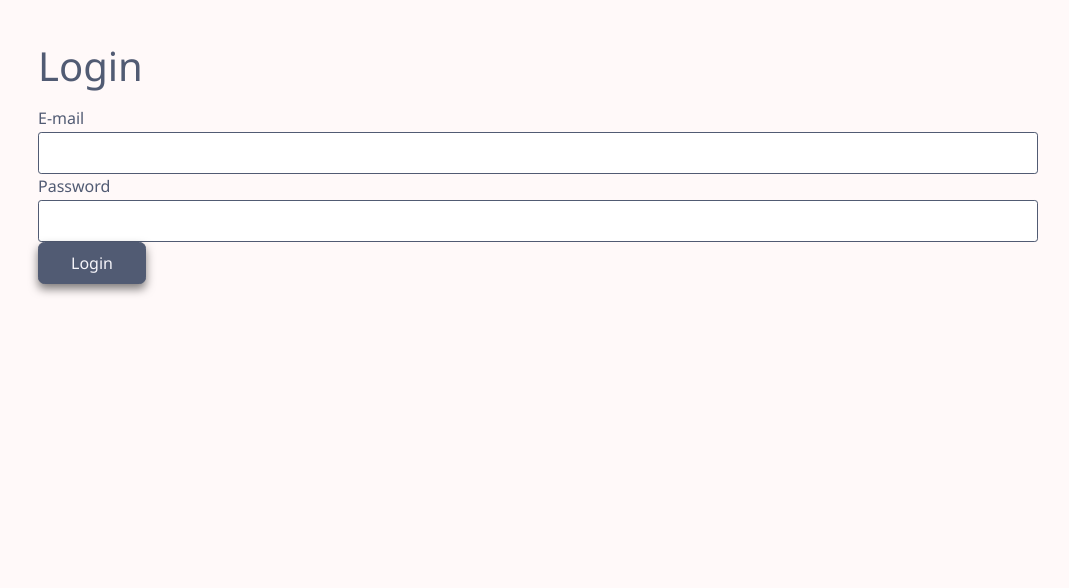
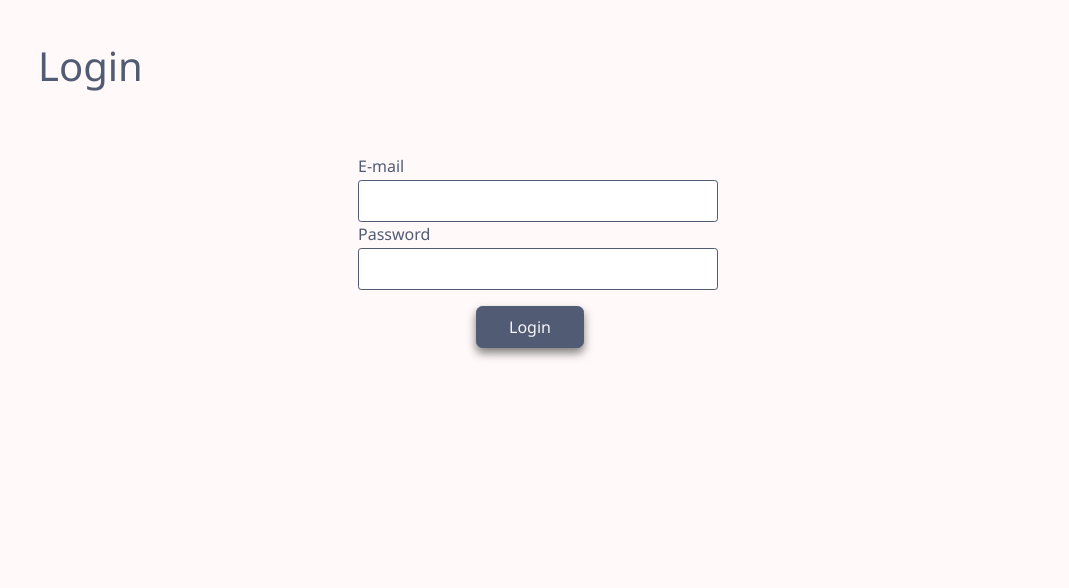
Before and after one commit to claucia/cs50x-final-project, a Flask app: page /login in a window 1280 px wide. Shown: the part 112-700 px from the top of the page, without its empty margins (102-1171 px from the left). Run offline with Flask 2, Linux system fonts and the light colour scheme; data comes from the database, SQL or seed files in the repository; parts of the project's set-up code (start-up, migrations or seed data) failed here and were passed over; some libraries are stand-ins or nearby versions.

Commit message:
Add and style form-login div

```diff
--- a/app/static/form.css
+++ b/app/static/form.css
@@ -1,4 +1,4 @@
-.form-fields{
+.form-fields {
   display: grid;
   grid-template-columns: 1fr 1fr;
   grid-template-rows: 1fr;
@@ -8,7 +8,7 @@
 
 }
 
-.form-buttons{
+.form-buttons {
   display: flex;
   justify-content: center;
   align-items: center;
@@ -16,7 +16,7 @@
   margin: 1rem 0;
 }
 
-.form-search{
+.form-search {
   display: grid;
   grid-template-columns: 4fr 2fr 1fr;
   grid-template-rows: 1fr;
@@ -25,9 +25,20 @@
   margin: 2rem 0;
 }
 
+.form-login {
+  display:flex;
+  flex-direction: column;
+  align-items: center;
+  justify-content: center;
+  margin: 4rem 20rem;
+}
+
+.form-login button {
+  margin-top: 1rem;
+}
+
 .field {
   width: 100%;
-  /* margin: .5rem 0; */
 }
 
 label {
--- a/app/templates/auth/login.html
+++ b/app/templates/auth/login.html
@@ -5,8 +5,10 @@
 
 {% block content %}
 <form method="POST">
-    {{ render_field(form.email) }}
-    {{ render_field(form.password) }}
-    {{ render_button('Login') }}
+    <div class="form-login">
+        {{ render_field(form.email) }}
+        {{ render_field(form.password) }}
+        {{ render_button('Login') }}
+    </div>
 </form>
 {% endblock %}
```
